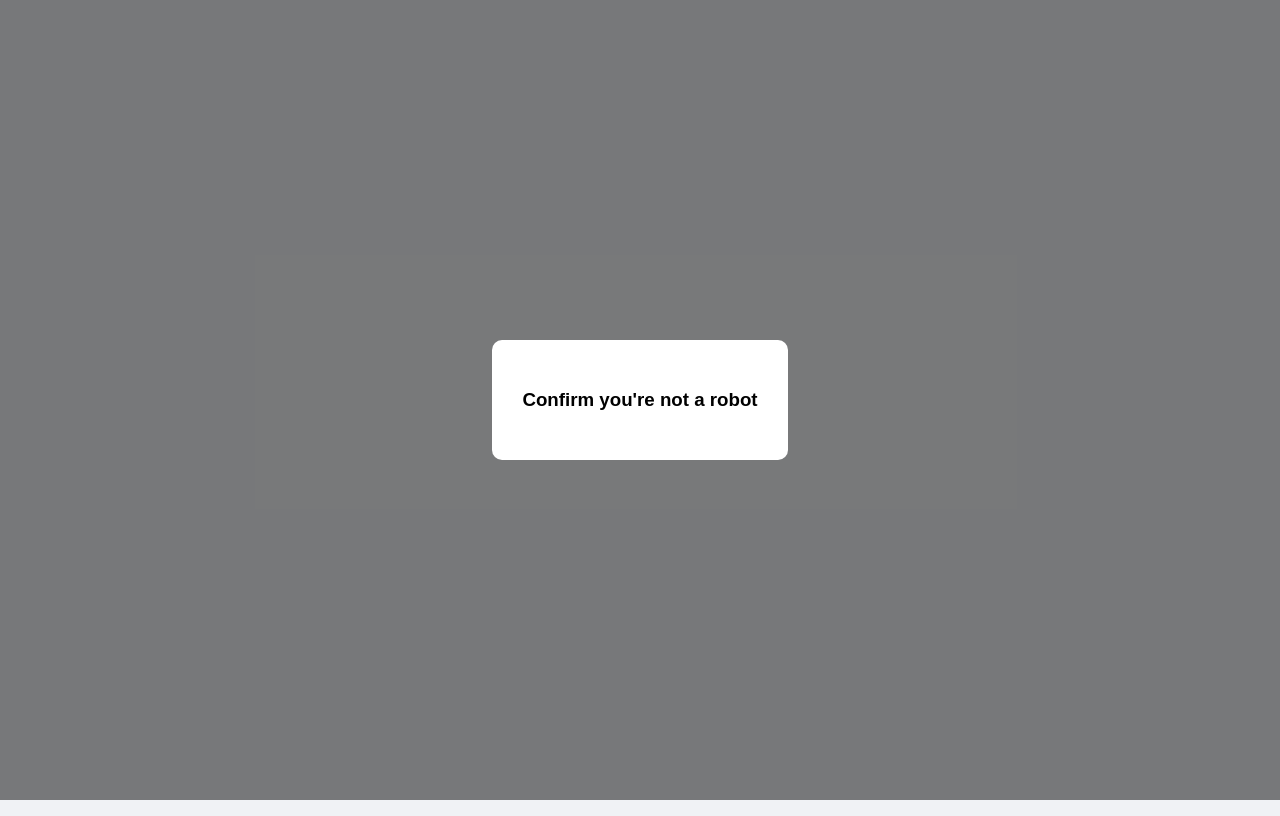
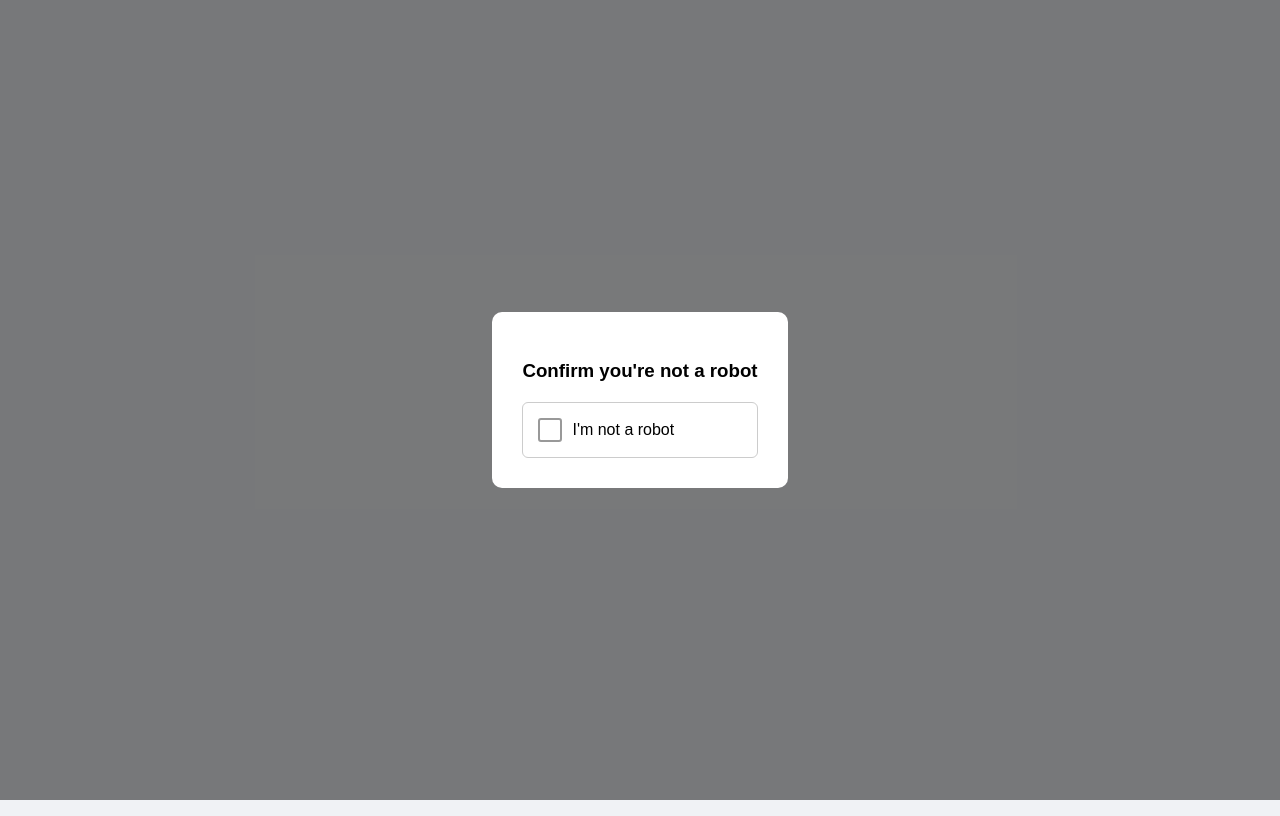
Before and after one commit to requestrew/rebort, a plain HTML site: page index.html in a window 1280 px wide. Both pictures are taken after a click on the button "Click to Verify". Drawn offline with Linux system fonts and the light colour scheme.

Commit message:
Update index.html

```diff
--- a/index.html
+++ b/index.html
@@ -3,8 +3,7 @@
 <head>
   <meta charset="UTF-8" />
   <meta name="viewport" content="width=device-width, initial-scale=1.0"/>
-  <title>CAPTCHA Verification</title>
-  <script src="https://www.google.com/recaptcha/api.js" async defer></script>
+  <title>Fake CAPTCHA Verification</title>
   <style>
     body {
       background: #f0f2f5;
@@ -46,6 +45,34 @@
       max-width: 400px;
     }
 
+    .fake-captcha-box {
+      display: flex;
+      align-items: center;
+      gap: 10px;
+      border: 1px solid #ccc;
+      padding: 15px;
+      border-radius: 6px;
+      margin-top: 20px;
+      cursor: pointer;
+    }
+
+    .fake-checkbox {
+      width: 20px;
+      height: 20px;
+      border: 2px solid #999;
+      border-radius: 3px;
+      position: relative;
+    }
+
+    .fake-checkbox.checked::after {
+      content: "✔";
+      position: absolute;
+      left: 2px;
+      top: -2px;
+      font-size: 18px;
+      color: green;
+    }
+
     #success-message {
       color: green;
       font-size: 18px;
@@ -56,25 +83,18 @@
 </head>
 <body>
 
-  <!-- Button to trigger CAPTCHA -->
   <button class="verify-btn" onclick="openCaptcha()">Click to Verify</button>
 
-  <!-- Modal with CAPTCHA -->
   <div class="modal" id="captchaModal">
     <div class="modal-content">
       <h3>Confirm you're not a robot</h3>
-
-      <!-- Google reCAPTCHA widget -->
-      <div class="g-recaptcha" data-sitekey="YOUR_SITE_KEY_HERE" data-callback="onCaptchaSuccess"></div>
-
-      <!-- Fake fallback box (for demo) -->
-      <noscript>
-        <p>Please enable JavaScript to use CAPTCHA.</p>
-      </noscript>
+      <div class="fake-captcha-box" onclick="verifyFakeCaptcha()">
+        <div class="fake-checkbox" id="fakeCheck"></div>
+        <span>I'm not a robot</span>
+      </div>
     </div>
   </div>
 
-  <!-- Success message -->
   <div id="success-message">✅ Verified successfully!</div>
 
   <script>
@@ -82,9 +102,12 @@
       document.getElementById("captchaModal").style.display = "flex";
     }
 
-    function onCaptchaSuccess() {
-      document.getElementById("captchaModal").style.display = "none";
-      document.getElementById("success-message").style.display = "block";
+    function verifyFakeCaptcha() {
+      document.getElementById("fakeCheck").classList.add("checked");
+      setTimeout(() => {
+        document.getElementById("captchaModal").style.display = "none";
+        document.getElementById("success-message").style.display = "block";
+      }, 800);
     }
   </script>
 
```
